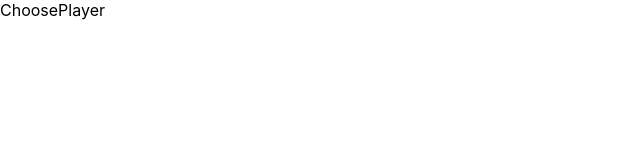
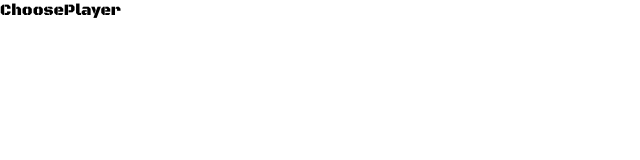
Before and after one commit to verapetriv/mortal-kombat, a React (Create React App) app: page /choose-player in a window 1280 px wide. Shown: the top 160 px of the page, without its empty margins (0-640 px from the left). Built offline with nearby package versions, Linux system fonts and the light colour scheme.

Commit message:
feat: add font

```diff
--- a/public/index.html
+++ b/public/index.html
@@ -11,7 +11,10 @@
     />
     <link rel="apple-touch-icon" href="%PUBLIC_URL%/logo192.png" />
     <link rel="manifest" href="%PUBLIC_URL%/manifest.json" />
-    <title>Mortal Kombatp</title>
+    <link rel="preconnect" href="https://fonts.googleapis.com">
+    <link rel="preconnect" href="https://fonts.gstatic.com" crossorigin>
+    <link href="https://fonts.googleapis.com/css2?family=Black+Ops+One&display=swap" rel="stylesheet">
+    <title>Mortal Kombat</title>
   </head>
   <body>
     <noscript>You need to enable JavaScript to run this app.</noscript>
--- a/src/index.scss
+++ b/src/index.scss
@@ -1,13 +1,11 @@
 body {
-  font-family: -apple-system, BlinkMacSystemFont, 'Segoe UI', 'Roboto', 'Oxygen',
-  'Ubuntu', 'Cantarell', 'Fira Sans', 'Droid Sans', 'Helvetica Neue',
-  sans-serif;
+  font-family: 'Black Ops One', cursive;
   -webkit-font-smoothing: antialiased;
   -moz-osx-font-smoothing: grayscale;
 }
 
 code {
-  font-family: source-code-pro, Menlo, Monaco, Consolas, 'Courier New', monospace;
+  font-family: 'Black Ops One', cursive;
 }
 
 html {
```
